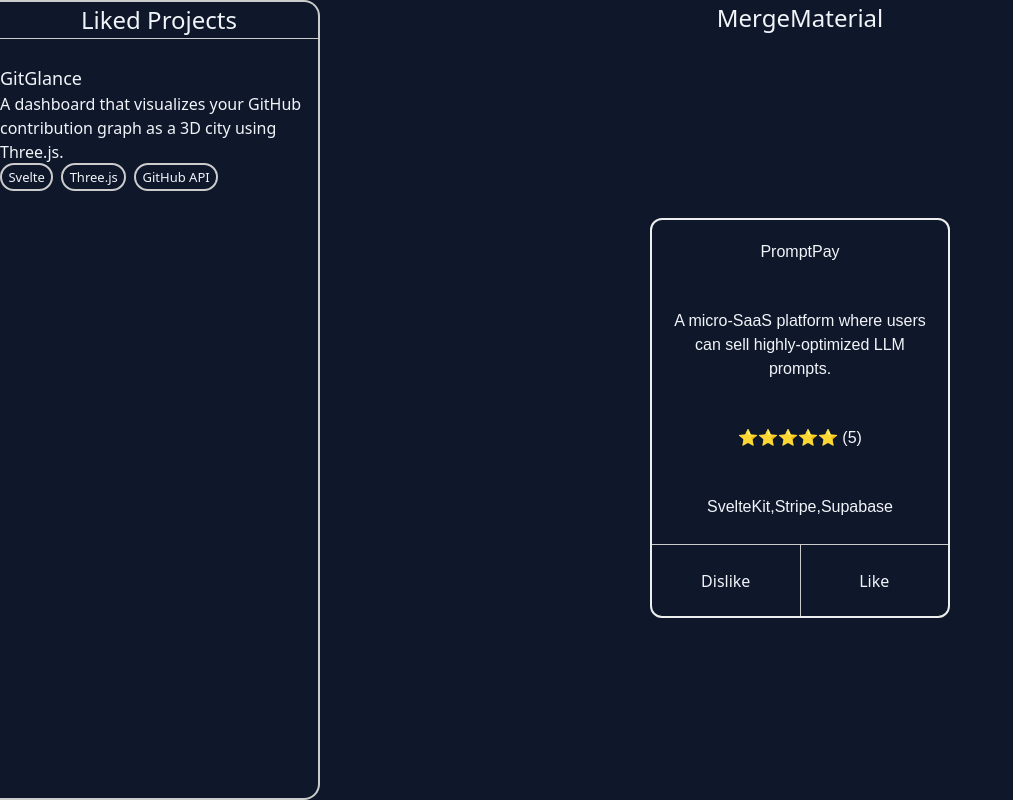
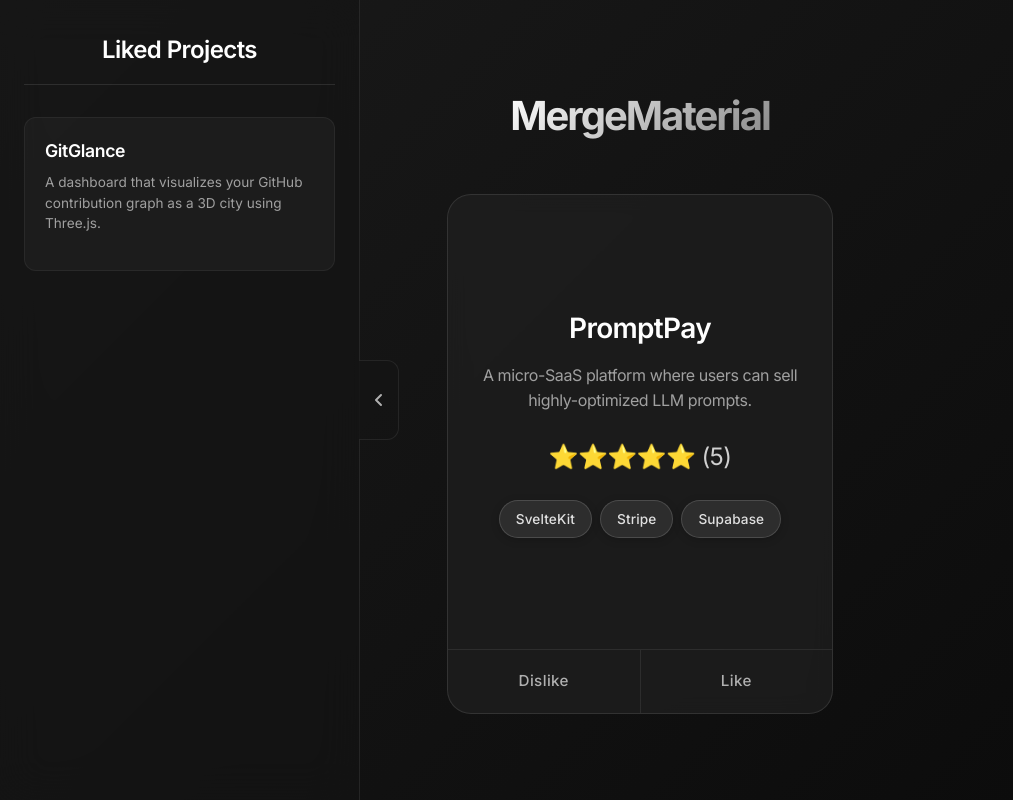
Before and after one commit to openlyfree/MergeMaterial, a SvelteKit app: page / in a window 1280 px wide. Both pictures are taken after a click on the button "Like". Shown: the whole page, without its empty margins (0-1013 px from the left). Built offline with nearby package versions, Linux system fonts and the light colour scheme.

Commit message:
make it pretty

```diff
--- a/src/app.css
+++ b/src/app.css
@@ -1,20 +1,42 @@
+@import url('https://fonts.googleapis.com/css2?family=Inter:wght@300;400;500;600;700&display=swap');
 @import 'tailwindcss';
 
 @layer base {
+	*,
+	*::before,
+	*::after {
+		box-sizing: border-box;
+		margin: 0;
+		padding: 0;
+	}
+
 	html,
 	body {
-		background-color: #0f172a;
-		color: #f1f5f9;
+		background: linear-gradient(135deg, #1a1a1a 0%, #0a0a0a 100%);
+		color: #e5e5e5;
 		overflow-x: hidden;
 		height: 100%;
+		font-family:
+			'Inter',
+			-apple-system,
+			BlinkMacSystemFont,
+			'Segoe UI',
+			sans-serif;
+		-webkit-font-smoothing: antialiased;
+		-moz-osx-font-smoothing: grayscale;
 	}
 
 	main {
-		width: 100vh;
+		width: 100vw;
 		height: 100vh;
 	}
 
-  h1 {
-    font-size: x-large;
-  }
+	h1,
+	h2,
+	h3,
+	h4,
+	h5 {
+		font-weight: 600;
+		letter-spacing: -0.025em;
+	}
 }
--- a/src/routes/+page.svelte
+++ b/src/routes/+page.svelte
@@ -49,20 +49,45 @@
 
 <style>
 	.container {
-		display: flex;
-		flex-direction: row;
+		position: relative;
+		min-height: 100vh;
+		width: 100vw;
 	}
+
+	.lk {
+		position: fixed;
+		left: 0;
+		top: 0;
+		z-index: 10;
+	}
+
 	.card-area {
-		flex: 1;
+		position: fixed;
+		top: 50%;
+		left: 50%;
+		transform: translate(-50%, -50%);
 		display: flex;
 		flex-direction: column;
 		align-items: center;
+		justify-content: center;
 	}
-  .card-wrapper {
-		flex: 1;
+
+	.title {
+		font-size: 2.5rem;
+		font-weight: 700;
+		margin-bottom: 3rem;
+		background: linear-gradient(135deg, #ffffff 0%, #888888 100%);
+		-webkit-background-clip: text;
+		-webkit-text-fill-color: transparent;
+		background-clip: text;
+		letter-spacing: -0.05em;
+		text-align: center;
+	}
+
+	.card-wrapper {
 		display: flex;
 		flex-direction: column;
 		align-items: center;
-    justify-content: center;
-  }
+		justify-content: center;
+	}
 </style>
--- a/src/routes/Card.svelte
+++ b/src/routes/Card.svelte
@@ -21,13 +21,19 @@
 		if (!dragging) return;
 		offsetX = getX(e) - startX;
 
-		if (Math.abs(offsetX) > 100) {
+		if (Math.abs(offsetX) > 200) {
 			dragging = false;
-			getNext(offsetX > 0);
+			const isLike = offsetX > 0;
+			offsetX = isLike ? 1000 : -1000;
+			setTimeout(() => {
+				getNext(isLike);
+				offsetX = 0;
+			}, 300);
 		}
 	}
 
 	function onEnd() {
+		if (!dragging) return;
 		dragging = false;
 		offsetX = 0;
 	}
@@ -42,6 +48,8 @@
 
 <div
 	class="mncrd overflow-hidden select-none"
+	style="transform: translateX({offsetX}px) rotate({offsetX * 0.05}deg); opacity: {1 -
+		Math.abs(offsetX) * 0.0008};"
 	onmousedown={onStart}
 	onmousemove={onMove}
 	onmouseup={onEnd}
@@ -51,59 +59,153 @@
 	{...rest}
 >
 	{#if project}
-		<h4>{project.title}</h4>
-		<h4>{project.description}</h4>
-		<h4>{diffStars} ({project.difficulty})</h4>
-		<h4>{project.stack}</h4>
+		<div class="content">
+			<h4 class="title">{project.title}</h4>
+			<h4 class="description">{project.description}</h4>
+			<h4 class="difficulty">{diffStars} ({project.difficulty})</h4>
+			<div class="stack-container">
+				{#each project.stack as tech}
+					<span class="chip">{tech}</span>
+				{/each}
+			</div>
+		</div>
 		<div class="buttons">
 			<button class="brdr-right" onclick={() => getNext(false)}>Dislike</button>
 			<button onclick={() => getNext(true)}>Like</button>
 		</div>
 	{:else}
-		<h4>Yeah you're never gonna find a project :(</h4>
+		<div class="content">
+			<h4 class="title">No More Projects</h4>
+			<h4 class="description">You've reviewed all available projects!</h4>
+		</div>
 	{/if}
 </div>
 
 <style>
 	.mncrd {
-		width: 300px;
-		height: 400px;
-		border-radius: 12px;
-		border: 2px solid #ccc;
+		width: 100%;
+		max-width: 420px;
+		height: 520px;
+		border-radius: 24px;
+		background: rgba(30, 30, 30, 0.8);
+		border: 1px solid rgba(255, 255, 255, 0.1);
+		backdrop-filter: blur(10px);
 		display: flex;
 		flex-direction: column;
-		justify-content: center;
-		align-items: center;
-		text-align: center;
 		user-select: none;
 		touch-action: pan-y;
-		user-select: none;
+		box-shadow: box-shadow 0.3s cubic-bezier(0.4, 0, 0.2, 1);
+		overflow: hidden;
+		cursor: grab;
+	}
+
+	.mncrd:active {
+		cursor: grabbing0.3s cubic-bezier(0.4, 0, 0.2, 1);
+		overflow: hidden;
+	}
+
+	.mncrd:hover {
+		transform: translateY(-4px);
+		box-shadow: 0 24px 70px rgba(0, 0, 0, 0.6);
+		border-color: rgba(255, 255, 255, 0.15);
+	}
+
+	.content {
+		flex: 1;
 		display: flex;
+		flex-direction: column;
+		align-items: center;
 		justify-content: center;
-		border: 2px solid #eee;
+		padding: 2rem;
+		text-align: center;
 	}
 
 	h4 {
-		margin: 10px;
-		margin-top: 20px;
-		margin-bottom: 25px;
-		font-family: 'Arial', sans-serif;
+		margin: 0;
+		font-weight: 400;
+		color: #d0d0d0;
+		line-height: 1.6;
+	}
+
+	.title {
+		font-size: 1.75rem;
+		font-weight: 600;
+		color: #ffffff;
+		margin-bottom: 0.75rem;
+	}
+
+	.description {
+		font-size: 1rem;
+		color: #a0a0a0;
+		margin-bottom: 1.5rem;
+		max-width: 320px;
+	}
+
+	.difficulty {
+		font-size: 1.5rem;
+		margin-bottom: 1.5rem;
+	}
+
+	.stack-container {
+		display: flex;
+		flex-wrap: wrap;
+		gap: 0.5rem;
+		justify-content: center;
+		max-width: 100%;
+		padding: 0 1rem;
+	}
+
+	.chip {
+		display: inline-flex;
+		align-items: center;
+		padding: 0.5rem 1rem;
+		background: rgba(255, 255, 255, 0.08);
+		border: 1px solid rgba(255, 255, 255, 0.15);
+		border-radius: 20px;
+		color: #e0e0e0;
+		font-size: 0.85rem;
+		font-weight: 500;
+		letter-spacing: 0.01em;
+		transition: all 0.2s ease;
+		box-shadow: 0 2px 8px rgba(0, 0, 0, 0.2);
+	}
+
+	.chip:hover {
+		background: rgba(255, 255, 255, 0.12);
+		border-color: rgba(255, 255, 255, 0.25);
+		transform: translateY(-2px);
+		box-shadow: 0 4px 12px rgba(0, 0, 0, 0.3);
 	}
 
 	.buttons {
 		display: flex;
 		width: 100%;
-		height: 100%;
-		justify-content: center;
-		border-top: 1px solid #ccc;
+		border-top: 1px solid rgba(255, 255, 255, 0.08);
 	}
 
 	button {
 		flex: 1;
+		padding: 1.25rem;
+		background: transparent;
+		border: none;
+		color: #b0b0b0;
+		font-size: 0.95rem;
+		font-weight: 500;
 		cursor: pointer;
+		transition: all 0.2s ease;
+		letter-spacing: 0.025em;
+	}
+
+	button:hover {
+		background: rgba(255, 255, 255, 0.05);
+		color: #ffffff;
+	}
+
+	button:active {
+		background: rgba(255, 255, 255, 0.08);
 	}
 
 	.brdr-right {
-		border-right: 1px solid #ccc;
+		border-right: 1px solid rgba(255, 255, 255, 0.08);
 	}
 </style>
--- a/src/routes/LikedProjects.svelte
+++ b/src/routes/LikedProjects.svelte
@@ -1,54 +1,193 @@
 <script lang="ts">
 	let { likedProjects = [], ...rest } = $props();
+	let isOpen = $state(true);
+
+	function togglePanel() {
+		isOpen = !isOpen;
+	}
 </script>
 
-<div class="container" {...rest}>
+<div class="container" class:closed={!isOpen} {...rest}>
+	<button class="toggle-btn" onclick={togglePanel} aria-label={isOpen ? 'Close panel' : 'Open panel'}>
+		<svg width="20" height="20" viewBox="0 0 20 20" fill="none" xmlns="http://www.w3.org/2000/svg">
+			{#if isOpen}
+				<path d="M12 5L7 10L12 15" stroke="currentColor" stroke-width="2" stroke-linecap="round" stroke-linejoin="round"/>
+			{:else}
+				<path d="M8 5L13 10L8 15" stroke="currentColor" stroke-width="2" stroke-linecap="round" stroke-linejoin="round"/>
+			{/if}
+		</svg>
+	</button>
+
+	<div class="content">
 		<h1>Liked Projects</h1>
 		{#if likedProjects.length === 0}
 			<p>No liked projects yet.</p>
 		{:else}
 			<ul>
-			{#each likedProjects as pj, i (i)}
+				{#each likedProjects as project}
 					<li>
-					<h5>{pj.title}</h5>
-					<p>{pj.description}</p>
-					{#each pj.stack as tech}
-						<span>{tech}</span>
+						<h5>{project.title}</h5>
+						<p>{project.description}</p>
+						{#each project.tags as tag}
+							<span>{tag}</span>
 						{/each}
 					</li>
 				{/each}
 			</ul>
 		{/if}
 	</div>
+</div>
 
 <style>
-	p {
-		font-size: medium;
+	.container {
+		position: relative;
+		width: 360px;
+		height: 100vh;
+		background: rgba(20, 20, 20, 0.6);
+		border-right: 1px solid rgba(255, 255, 255, 0.08);
+		backdrop-filter: blur(20px);
+		transition: transform 0.3s cubic-bezier(0.4, 0, 0.2, 1);
 	}
-	h5 {
-    padding-top: 10px;
-		font-size: large;
+
+	.container.closed {
+		transform: translateX(-360px);
 	}
-	.container {
-		max-width: 40vh;
-		height: 100vh;
-		border-right: 2px solid #ccc;
-		border-top: 2px solid #ccc;
-		border-bottom: 2px solid #ccc;
-		border-top-right-radius: 1rem;
-		border-bottom-right-radius: 1rem;
+
+	.toggle-btn {
+		position: absolute;
+		right: -40px;
+		top: 50%;
+		transform: translateY(-50%);
+		width: 40px;
+		height: 80px;
+		background: rgba(20, 20, 20, 0.8);
+		border: 1px solid rgba(255, 255, 255, 0.08);
+		border-left: none;
+		border-top-right-radius: 12px;
+		border-bottom-right-radius: 12px;
+		backdrop-filter: blur(20px);
+		display: flex;
+		align-items: center;
+		justify-content: center;
+		cursor: pointer;
+		color: #b0b0b0;
+		transition: all 0.2s ease;
+		z-index: 11;
 	}
-	span {
-		margin-right: 0.5rem;
-		font-size: small;
-		border: 2px solid #ccc;
-		padding: 0.2rem 0.4rem;
-		border-radius: 1rem;
+
+	.toggle-btn:hover {
+		background: rgba(30, 30, 30, 0.9);
+		color: #ffffff;
+		border-color: rgba(255, 255, 255, 0.15);
 	}
+
+	.content {
+		height: 100%;
+		overflow-y: auto;
+		padding: 2rem 1.5rem;
+	}
+
+	.content::-webkit-scrollbar {
+		width: 6px;
+	}
+
+	.content::-webkit-scrollbar-track {
+		background: transparent;
+	}
+
+	.content::-webkit-scrollbar-thumb {
+		background: rgba(255, 255, 255, 0.1);
+		border-radius: 3px;
+	}
+
+	.container::-webkit-scrollbar {
+		width: 6px;
+	}
+
+	.container::-webkit-scrollbar-track {
+		background: transparent;
+	}
+
+	.container::-webkit-scrollbar-thumb {
+		background: rgba(255, 255, 255, 0.1);
+		border-radius: 3px;
+	}
+
+	.container::-webkit-scrollbar-thumb:hover {
+		background: rgba(255, 255, 255, 0.15);
+	}
+
 	h1 {
 		text-align: center;
-		margin-bottom: 1rem;
-		font-size: x-large;
-		border-bottom: 1px solid #ccc;
+		margin-bottom: 2rem;
+		font-size: 1.5rem;
+		font-weight: 600;
+		color: #ffffff;
+		padding-bottom: 1rem;
+		border-bottom: 1px solid rgba(255, 255, 255, 0.1);
+		letter-spacing: -0.025em;
+	}
+
+	p {
+		font-size: 0.9rem;
+		color: #888;
+		text-align: center;
+		margin-top: 3rem;
+	}
+
+	ul {
+		list-style: none;
+		display: flex;
+		flex-direction: column;
+		gap: 1rem;
+	}
+
+	li {
+		background: rgba(40, 40, 40, 0.4);
+		border: 1px solid rgba(255, 255, 255, 0.06);
+		border-radius: 12px;
+		padding: 1.25rem;
+		transition: all 0.2s ease;
+	}
+
+	li:hover {
+		background: rgba(50, 50, 50, 0.5);
+		border-color: rgba(255, 255, 255, 0.1);
+		transform: translateX(4px);
+	}
+
+	h5 {
+		font-size: 1.1rem;
+		font-weight: 600;
+		color: #ffffff;
+		margin-bottom: 0.5rem;
+		letter-spacing: -0.02em;
+	}
+
+	li p {
+		font-size: 0.85rem;
+		color: #a0a0a0;
+		line-height: 1.5;
+		margin: 0.5rem 0 1rem 0;
+		text-align: left;
+	}
+
+	span {
+		display: inline-block;
+		margin-right: 0.5rem;
+		margin-bottom: 0.5rem;
+		font-size: 0.75rem;
+		color: #c0c0c0;
+		background: rgba(255, 255, 255, 0.05);
+		border: 1px solid rgba(255, 255, 255, 0.1);
+		padding: 0.25rem 0.75rem;
+		border-radius: 6px;
+		font-weight: 400;
+		transition: all 0.2s ease;
+	}
+
+	span:hover {
+		background: rgba(255, 255, 255, 0.08);
+		border-color: rgba(255, 255, 255, 0.15);
 	}
 </style>
```
Lines whose indentation alone changed are shown as unchanged.
